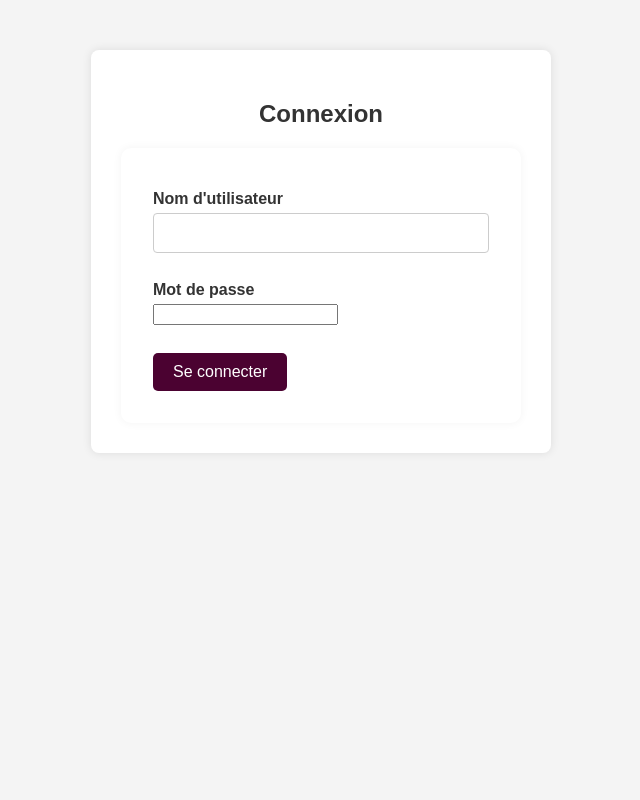
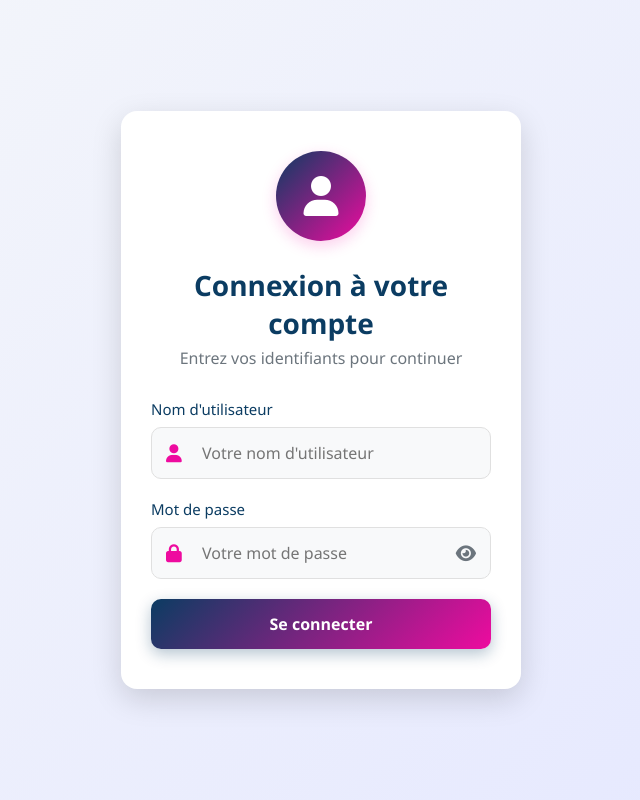
Before and after one commit to Heloiisee/GenerateurFicheLpp, a Flask app: page /login in a window 1280 px wide. Shown: the whole page, without its empty margins (319-959 px from the left). Run offline with Flask 3, Linux system fonts and the light colour scheme.

Commit message:
Amélioration du visuel et de la connexion

```diff
--- a/améliorations/propositions.txt
+++ b/améliorations/propositions.txt
@@ -1,6 +1,8 @@
 Améliorations ou propositions possibles pour ce site :
 
-    - Améliorer l'ajout des images sur le document
-    - Ajouter des nouveaux templates(selon la demande de l'utilisateur)
+    - Améliorer l'ajout des images sur le document (en cours)
+    - Ajouter des nouveaux templates(selon la demande de l'utilisateur)✅
     - Régler le problème pour afficher plusieurs sections ✅
     - Retirer le logo des fiches pour le remplacer par une phrase ✅
+    - Connexion du login qui se redirige vers le formulaire ✅
+    - Le formulaire est responsive ✅
--- a/app.py
+++ b/app.py
@@ -1,11 +1,17 @@
-from flask import Flask, render_template, request, send_file, redirect, url_for, session
+from flask import Flask, render_template, request, send_file, redirect, url_for, session, flash
 from werkzeug.utils import secure_filename
 from pathlib import Path
+from functools import wraps
 from weasyprint import HTML
 from io import BytesIO
 from dotenv import load_dotenv
+import glob
+import threading
+import time
 import csv
 import os
+import uuid
+from PIL import Image
 
 load_dotenv()  # Charge les variables d'environnement depuis .env si présent
 
@@ -17,28 +23,67 @@ UPLOAD_FOLDER = 'static/uploads'
 os.makedirs(UPLOAD_FOLDER, exist_ok=True)
 app.config['UPLOAD_FOLDER'] = UPLOAD_FOLDER
 
+def clean_temp_files():
+    temp_files = glob.glob(os.path.join(app.config['UPLOAD_FOLDER'], "preview_*"))
+    for file_path in temp_files:
+        try:
+            os.remove(file_path)
+            print(f"🗑️ Supprimé au démarrage : {file_path}")
+        except Exception as e:
+            print(f"⚠️ Erreur suppression : {file_path} -> {e}")
+
+def delete_file_later(filepath, delay=300):
+    def delete():
+        time.sleep(delay)
+        if os.path.exists(filepath):
+            try:
+                os.remove(filepath)
+                print(f"🕔 Supprimé après délai : {filepath}")
+            except Exception as e:
+                print(f"⚠️ Erreur suppression différée : {e}")
+    threading.Thread(target=delete, daemon=True).start()
+
+
+# ---------- DECORATEUR ----------
+def login_required(f):
+    @wraps(f)
+    def decorated_function(*args, **kwargs):
+        if not session.get('logged_in'):
+            return redirect(url_for('login'))
+        return f(*args, **kwargs)
+    return decorated_function
+
 # ---------- AUTHENTIFICATION ----------
 @app.route('/login', methods=['GET', 'POST'])
+
 def login():
+
+    if session.get('logged_in'):
+        return redirect(url_for('form'))
+
     if request.method == 'POST':
         username = request.form.get('username')
         password = request.form.get('password')
 
         if username == os.getenv("LOGIN_USERNAME") and password == os.getenv("LOGIN_PASSWORD"):
             session['logged_in'] = True
+            flash("Connexion réussie ✅", "success")
             return redirect(url_for('form'))
         else:
-            return render_template("login.html", error="Identifiants incorrects")
+            flash("Identifiants incorrects ❌", "danger")
+            return redirect(url_for('login'))
+
     return render_template("login.html")
 
 @app.route('/logout')
 def logout():
     session.clear()
+    flash("Vous avez été déconnecté avec succès", "success",)
     return redirect(url_for('login'))
 
 
 # ---------- FORMULAIRE ----------
-@app.route('/', methods=['GET', 'POST'])
+@app.route('/form', methods=['GET', 'POST'])
 def form():
 
     # Autorise automatiquement si accès depuis localhost
@@ -46,14 +91,11 @@ def form():
         session['logged_in'] = True
         print("✅ Connexion automatique activée depuis localhost")
 
-
-    if not session.get('logged_in'):
-        return redirect(url_for('login'))
-
+    username = os.getenv("LOGIN_USERNAME", "Utilisateur")
 
     if request.method == 'POST':
         return generate_pdf(request)
-    return render_template("form.html")
+    return render_template("form.html", username=username)
 
 @app.route('/preview', methods=['POST'])
 def preview():
@@ -85,6 +127,7 @@ def preview():
             rel_path = os.path.join("static/uploads", f"preview_{i}_{filename}")
             abs_path = os.path.join(app.root_path, rel_path)
             image_file.save(abs_path)
+            delete_file_later(abs_path)
             section['image_url'] = '/' + rel_path  # pour le navigateur (HTML preview)
 
 
@@ -129,19 +172,25 @@ def generate_pdf(req):
         sections.append(section)
         i += 1
 
-    bareme = request.form.get("bareme")
-
-    data = {
-        "sections": sections,
-            "bareme": bareme
-        }
+    bareme = req.form.get("bareme")
+    data = { "sections": sections, "bareme": bareme }
     template_choice = req.form.get("template")
 
+    # Génération du HTML
     html = render_template(f"{template_choice}.html", data=data)
-    pdf_file = BytesIO()
-    HTML(string=html, base_url=req.root_url).write_pdf(pdf_file)
-    pdf_file.seek(0)
-    return send_file(pdf_file, download_name="fiche_exercice.pdf", as_attachment=True)
+
+    # 🧾 Création d’un fichier PDF temporaire
+    temp_pdf_filename = f"fiche_{uuid.uuid4().hex}.pdf"
+    temp_pdf_path = os.path.join(app.config['UPLOAD_FOLDER'], temp_pdf_filename)
+
+    # Création du PDF
+    HTML(string=html, base_url=req.root_url).write_pdf(temp_pdf_path)
+
+    # 🔁 Suppression automatique après 5 minutes
+    delete_file_later(temp_pdf_path, delay=300)
+
+    return send_file(temp_pdf_path, download_name="fiche_exercice.pdf", as_attachment=True)
 
 if __name__ == '__main__':
+    clean_temp_files()
     app.run(debug=True, port=8000)
--- /dev/null
+++ b/static/css/formulaire.css
@@ -0,0 +1,258 @@
+* {
+    margin: 0;
+    padding: 0;
+    box-sizing: border-box;
+    font-family: 'Segoe UI', system-ui, sans-serif;
+}
+
+body {
+    background: linear-gradient(135deg, #f5f7fa 0%, #e4e7ff 100%);
+    display: flex;
+    justify-content: center;
+    align-items: center;
+    min-height: 100vh;
+    padding: 20px;
+    overflow: hidden;
+    position: relative;
+}
+
+.login-container {
+    background: white;
+    border-radius: 16px;
+    box-shadow: 0 10px 30px rgba(0, 0, 0, 0.15);
+    width: 100%;
+    max-width: 400px;
+    padding: 40px 30px;
+    text-align: center;
+    position: relative;
+    overflow: hidden;
+    transition: transform 0.3s ease;
+    z-index: 2;
+}
+
+.profile-icon {
+    width: 90px;
+    height: 90px;
+    background: linear-gradient(135deg, #0B3C62 0%, #EE0B9F 100%);
+    border-radius: 50%;
+    display: flex;
+    align-items: center;
+    justify-content: center;
+    margin: 0 auto 25px;
+    color: white;
+    font-size: 40px;
+    box-shadow: 0 5px 15px rgba(238, 11, 159, 0.2);
+}
+
+h2 {
+    color: #0B3C62;
+    margin-bottom: 5px;
+    font-size: 28px;
+}
+
+.subtitle {
+    color: #6c757d;
+    margin-bottom: 30px;
+    font-size: 16px;
+}
+
+.form-group {
+    margin-bottom: 20px;
+    text-align: left;
+}
+
+label {
+    display: block;
+    margin-bottom: 8px;
+    color: #0B3C62;
+    font-weight: 500;
+    font-size: 15px;
+}
+
+.input-with-icon {
+    position: relative;
+}
+
+.input-icon {
+    position: absolute;
+    left: 15px;
+    top: 50%;
+    transform: translateY(-50%);
+    color: #EE0B9F;
+    font-size: 18px;
+}
+
+input {
+    width: 100%;
+    padding: 14px 20px 14px 50px;
+    border: 1px solid #e0e0e0;
+    border-radius: 10px;
+    font-size: 16px;
+    transition: all 0.3s ease;
+    background-color: #f8f9fa;
+}
+
+input:focus {
+    outline: none;
+    border-color: #EE0B9F;
+    box-shadow: 0 0 0 3px rgba(238, 11, 159, 0.2);
+    background-color: white;
+}
+
+.password-toggle {
+    position: absolute;
+    right: 15px;
+    top: 50%;
+    transform: translateY(-50%);
+    background: none;
+    border: none;
+    color: #6c757d;
+    cursor: pointer;
+    font-size: 18px;
+    transition: color 0.3s ease;
+}
+
+.password-toggle:hover {
+    color: #EE0B9F;
+}
+
+.btn {
+    display: block;
+    width: 100%;
+    padding: 14px;
+    background: linear-gradient(135deg, #0B3C62 0%, #EE0B9F 100%);
+    color: white;
+    border: none;
+    border-radius: 10px;
+    font-size: 16px;
+    font-weight: 600;
+    cursor: pointer;
+    transition: all 0.3s ease;
+    box-shadow: 0 5px 15px rgba(11, 60, 98, 0.3);
+    position: relative;
+    overflow: hidden;
+}
+
+.btn:hover {
+    transform: translateY(-3px);
+    box-shadow: 0 8px 20px rgba(238, 11, 159, 0.4);
+}
+
+.alert {
+    padding: 14px;
+    margin-bottom: 25px;
+    border-radius: 10px;
+    font-size: 15px;
+    position: relative;
+    text-align: left;
+    padding-left: 50px;
+    animation: fadeIn 0.5s ease;
+}
+
+.alert i {
+    position: absolute;
+    left: 15px;
+    top: 50%;
+    transform: translateY(-50%);
+    font-size: 20px;
+}
+
+.alert-danger {
+    background: #feeaf5;
+    color: #d1005e;
+    border-left: 4px solid #EE0B9F;
+}
+
+.alert-success {
+    background: #e6f4ff;
+    color: #0B3C62;
+    border-left: 4px solid #0B3C62;
+}
+
+/* Animation de chargement */
+.loading-overlay {
+    position: fixed;
+    top: 0;
+    left: 0;
+    width: 100%;
+    height: 100%;
+    background: rgba(255, 255, 255, 0.95);
+    display: flex;
+    flex-direction: column;
+    justify-content: center;
+    align-items: center;
+    z-index: 1000;
+    opacity: 0;
+    pointer-events: none;
+    transition: opacity 0.5s ease;
+}
+
+.loading-overlay.active {
+    opacity: 1;
+    pointer-events: all;
+}
+
+.loader {
+    width: 70px;
+    height: 70px;
+    position: relative;
+}
+
+.loader-circle {
+    position: absolute;
+    width: 100%;
+    height: 100%;
+    border: 5px solid transparent;
+    border-top-color: #0B3C62;
+    border-radius: 50%;
+    animation: spin 1.2s linear infinite;
+}
+
+.loader-circle:nth-child(2) {
+    border: 5px solid transparent;
+    border-top-color: #EE0B9F;
+    animation: spin 1.5s linear infinite reverse;
+    width: 80%;
+    height: 80%;
+    top: 10%;
+    left: 10%;
+}
+
+.loading-text {
+    margin-top: 25px;
+    font-size: 18px;
+    font-weight: 600;
+    color: #0B3C62;
+    text-align: center;
+    max-width: 300px;
+}
+
+@keyframes spin {
+    0% { transform: rotate(0deg); }
+    100% { transform: rotate(360deg); }
+}
+
+@keyframes fadeIn {
+    from { opacity: 0; transform: translateY(-10px); }
+    to { opacity: 1; transform: translateY(0); }
+}
+
+@media (max-width: 480px) {
+    .login-container {
+        padding: 30px 20px;
+    }
+
+    .profile-icon {
+        width: 80px;
+        height: 80px;
+        font-size: 35px;
+    }
+
+    h2 {
+        font-size: 24px;
+    }
+
+    .subtitle {
+        font-size: 14px;
+    }
+}
--- a/static/css/style.css
+++ b/static/css/style.css
@@ -4,6 +4,7 @@ body {
     margin: 0;
     padding: 2em;
     color: #333;
+    position: relative;
 }
 
 h1 {
--- a/templates/login.html
+++ b/templates/login.html
@@ -1,42 +1,119 @@
 <!DOCTYPE html>
 <html lang="fr">
 <head>
-    <meta charset="utf-8">
+    <meta charset="UTF-8">
     <meta name="viewport" content="width=device-width, initial-scale=1.0">
+    <title>Connexion | GenFiches</title>
+    <link rel="stylesheet" href="https://cdnjs.cloudflare.com/ajax/libs/font-awesome/6.4.0/css/all.min.css">
     <link rel="apple-touch-icon" sizes="180x180" href="/static/images/favicon_io(2)/apple-touch-icon.png">
     <link rel="icon" type="image/png" sizes="32x32" href="/static/images/favicon_io(2)/favicon-32x32.png">
     <link rel="icon" type="image/png" sizes="16x16" href="/static/images/favicon_io(2)/favicon-16x16.png">
     <link rel="manifest" href="/static/images/favicon_io(2)/site.webmanifest">
     <link rel="stylesheet" href="https://cdnjs.cloudflare.com/ajax/libs/font-awesome/6.0.0-beta3/css/all.min.css">
-    <link rel="stylesheet" href="/static/css/style.css">
-    <title>Connexion</title>
-    <style>
-        body { font-family: Arial, sans-serif; background-color: #f4f4f4; padding: 50px; }
-        .login-container {
-            max-width: 400px;
-            margin: auto;
-            background: white;
-            padding: 30px;
-            border-radius: 8px;
-            box-shadow: 0 0 10px rgba(0,0,0,0.1);
-        }
-        h2 { text-align: center; }
-        .error { color: red; text-align: center; }
-    </style>
+    <link rel="stylesheet" href="/static/css/formulaire.css">
 </head>
 <body>
+    <!-- Overlay de chargement -->
+    <div class="loading-overlay" id="loadingOverlay">
+        <div class="loader">
+            <div class="loader-circle"></div>
+            <div class="loader-circle"></div>
+        </div>
+        <div class="loading-text">Connexion en cours...<br>Redirection vers le formulaire</div>
+    </div>
+
     <div class="login-container">
-        <h2>Connexion</h2>
-        {% if error %}
-            <p class="error">{{ error }}</p>
+        <div class="profile-icon">
+            <i class="fas fa-user"></i>
+        </div>
+
+        <h2>Connexion à votre compte</h2>
+        <p class="subtitle">Entrez vos identifiants pour continuer</p>
+
+        {% with messages = get_flashed_messages(with_categories=true) %}
+        {% if messages %}
+            {% for category, message in messages %}
+            <div class="alert alert-{{ category }}">
+                <i class="fas fa-{% if category == 'success' %}check-circle{% else %}exclamation-circle{% endif %}"></i>
+                {{ message }}
+            </div>
+            {% endfor %}
         {% endif %}
-        <form method="POST">
-            <label>Nom d'utilisateur</label>
-            <input type="text" name="username" required><br><br>
-            <label>Mot de passe</label>
-            <input type="password" name="password" required><br><br>
-            <button type="submit">Se connecter</button>
+        {% endwith %}
+
+        <form id="loginForm" method="POST" action="/login">
+            <div class="form-group">
+                <label for="username">Nom d'utilisateur</label>
+                <div class="input-with-icon">
+                    <span class="input-icon">
+                        <i class="fas fa-user"></i>
+                    </span>
+                    <input type="text" id="username" name="username" placeholder="Votre nom d'utilisateur" required autocomplete="username">
+                </div>
+            </div>
+
+            <div class="form-group">
+                <label for="password">Mot de passe</label>
+                <div class="input-with-icon">
+                    <span class="input-icon">
+                        <i class="fas fa-lock"></i>
+                    </span>
+                    <input type="password" id="password" name="password" placeholder="Votre mot de passe" required autocomplete="current-password">
+                    <button type="button" class="password-toggle" id="togglePassword">
+                        <i class="fas fa-eye"></i>
+                    </button>
+                </div>
+            </div>
+
+            <button type="submit" class="btn">Se connecter</button>
         </form>
     </div>
+
+    <script>
+        // Fonctionnalité pour afficher/masquer le mot de passe
+        const togglePassword = document.getElementById('togglePassword');
+        const password = document.getElementById('password');
+
+        togglePassword.addEventListener('click', function() {
+            const type = password.getAttribute('type') === 'password' ? 'text' : 'password';
+            password.setAttribute('type', type);
+
+            // Changer l'icône
+            this.innerHTML = type === 'password' ?
+                '<i class="fas fa-eye"></i>' :
+                '<i class="fas fa-eye-slash"></i>';
+        });
+
+        // Animation d'entrée
+        document.addEventListener('DOMContentLoaded', function() {
+            const loginContainer = document.querySelector('.login-container');
+            loginContainer.style.opacity = '0';
+            loginContainer.style.transform = 'translateY(20px)';
+
+            setTimeout(() => {
+                loginContainer.style.transition = 'opacity 0.5s ease, transform 0.5s ease';
+                loginContainer.style.opacity = '1';
+                loginContainer.style.transform = 'translateY(0)';
+            }, 100);
+        });
+
+        // Gestion du chargement lors de la connexion
+        const loginForm = document.getElementById('loginForm');
+        const loadingOverlay = document.getElementById('loadingOverlay');
+
+        loginForm.addEventListener('submit', function(e) {
+            // Empêcher le rechargement immédiat de la page
+            e.preventDefault();
+
+            // Afficher l'animation de chargement
+            loadingOverlay.classList.add('active');
+
+            // Simuler une requête asynchrone
+            setTimeout(() => {
+                // Soumettre le formulaire après un court délai
+                this.submit();
+            }, 1500); // 1.5 secondes pour voir l'animation
+        });
+    </script>
 </body>
 </html>
```
Also changed, not shown: other parts of static/css/style.css (+150 -0 lines), templates/form.html (+15 -3 lines), README.md, static/uploads/preview_0_Bookly.png (deleted), static/uploads/preview_0_WashAuto.png (deleted), static/uploads/preview_1_Bookly.png (deleted), static/uploads/section_0_Bookly.png (deleted), static/uploads/section_0_WashAuto.png (deleted), static/uploads/section_1_Bookly.png (deleted). Lines whose indentation alone changed are shown as unchanged.
